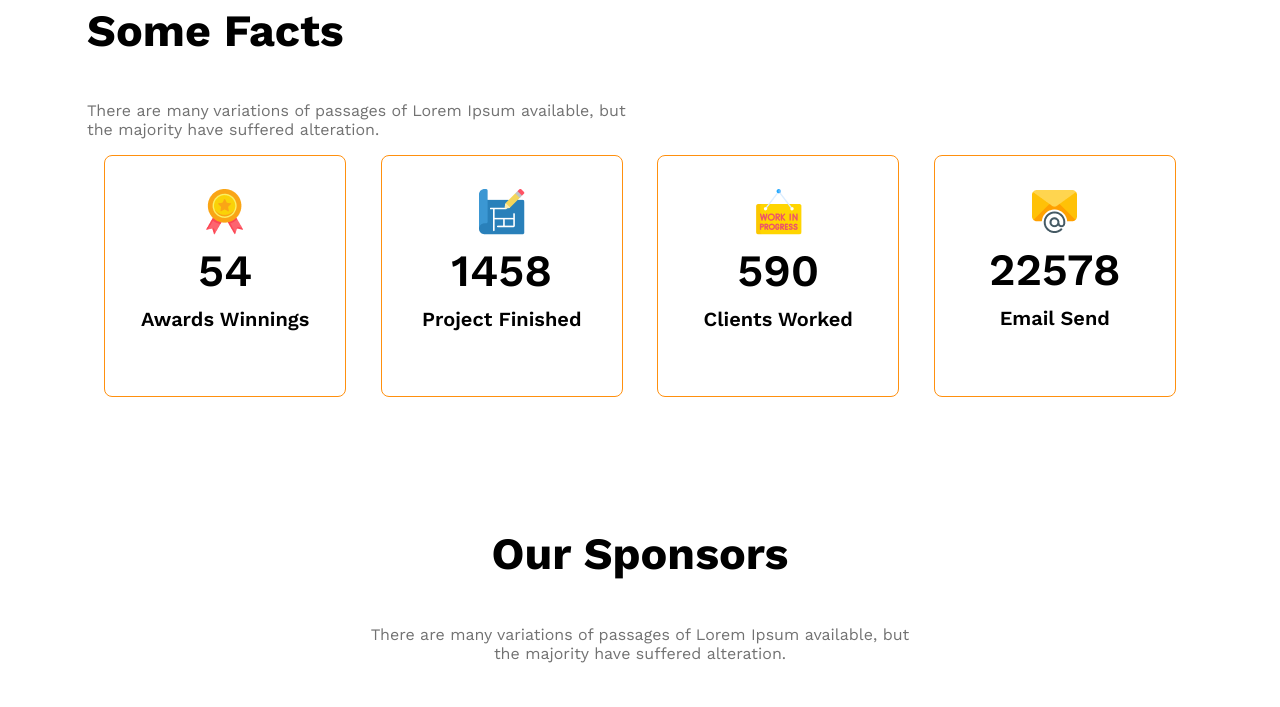
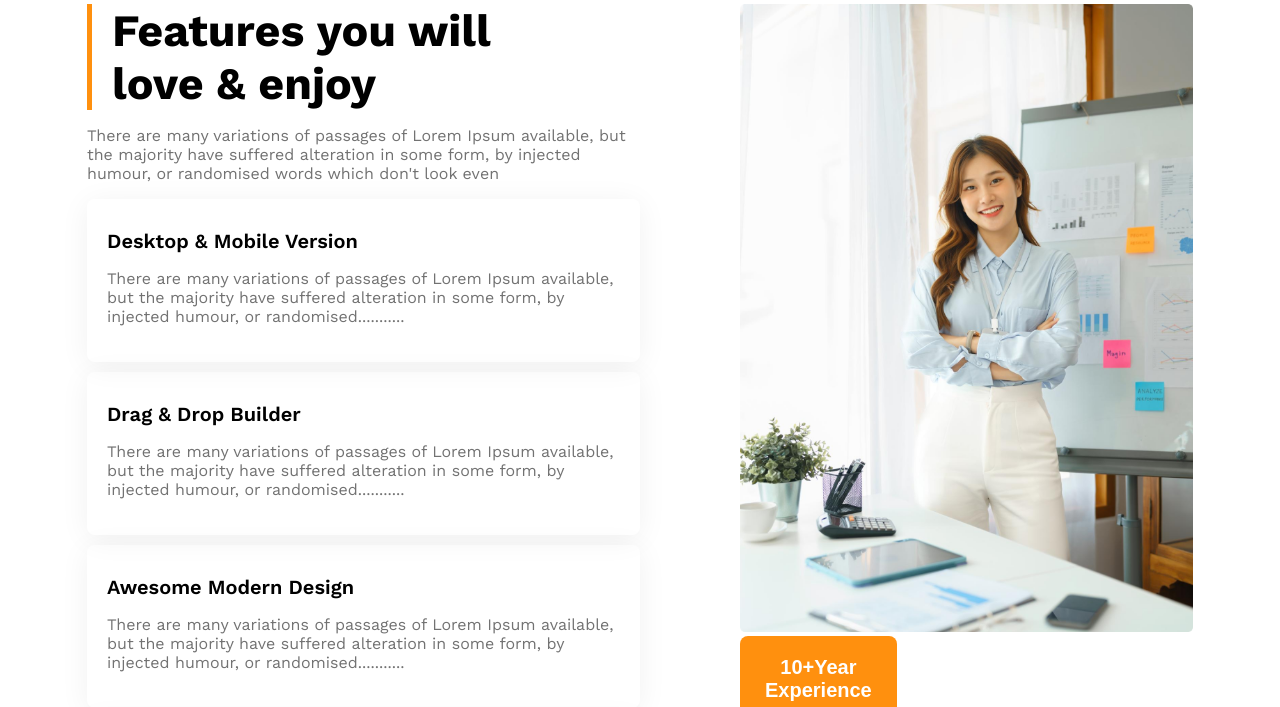
Before and after one commit to md-sh-sabbir/g3-architects-website, a plain HTML site: page index.html in a window 1280 px wide. Shown: the part 1970-2677 px from the top of the page. Drawn offline with nearby package versions, Linux system fonts and the light colour scheme.

Commit message:
added features card and images, work in progress

```diff
--- a/assests/css/style.css
+++ b/assests/css/style.css
@@ -123,7 +123,41 @@ header{
     font-weight: 500;
 }
 
+/* features section related styles */
+
+.features{
+    gap: 100px;
+}
+.feature-container{
+    max-width: 50%;
+}
+.feature-image-container{
+    max-width: 50%;
+}
+.feature-image-container img{
+    max-width: 100%;
+}
+#feature-section-title{
+    border-left: 5px solid #FF900E;
+    padding-left: 20px;
+    margin-bottom: 10px;
+    margin-top: 0;
+}
+.feature-card{
+    padding: 30px 20px 20px;
+    border-radius: 8px;
+    box-shadow: 0 4px 30px 0 rgba(0, 0, 0, 0.06);
+    margin-bottom: 10px;
+}
+.feature-card .feature-title{
+    font-weight: 600;
+    font-size: 1.25rem;
+    margin-top: 0;
+    margin-bottom: 0;
+}
+
 /* some facts related styles */
+
 .facts-container{
     display: grid;
     grid-template-columns: repeat(4, 1fr);
--- a/index.html
+++ b/index.html
@@ -41,11 +41,40 @@
             </div>
         </section>
 
-        <!-- Features will enjoy part -->
-        <section>
+        <!-- Features section part -->
+        <section class="features display-flex">
+            <div class="feature-container">
+                <h3 id="feature-section-title" class="section-title">Features you will <br> love & enjoy</h3>
+                <p class="dark-3">There are many variations of passages of Lorem Ipsum available, but the majority have suffered alteration in some form, by injected humour, or randomised words which don't look even</p>
 
+                <!-- feature card container -->
+
+                <div class="feature-card">
+                    <h4 class="feature-title">Desktop & Mobile Version</h4>
+                    <p class="dark-3">There are many variations of passages of Lorem Ipsum available, but the majority have suffered alteration in some form, by injected humour, or randomised...........</p>
+                </div>
+                <div class="feature-card">
+                    <h4 class="feature-title">Drag & Drop Builder</h4>
+                    <p class="dark-3">There are many variations of passages of Lorem Ipsum available, but the majority have suffered alteration in some form, by injected humour, or randomised...........</p>
+                </div>
+                <div class="feature-card">
+                    <h4 class="feature-title">Awesome Modern Design</h4>
+                    <p class="dark-3">There are many variations of passages of Lorem Ipsum available, but the majority have suffered alteration in some form, by injected humour, or randomised...........</p>
+                </div>
+                <div class="feature-card">
+                    <h4 class="feature-title">Super Easy to Edit</h4>
+                    <p class="dark-3">There are many variations of passages of Lorem Ipsum available, but the majority have suffered alteration in some form, by injected humour, or randomised...........</p>
+                </div>
+            </div>
+            <div class="feature-image-container">
+                <img src="assests/images/architect.png" alt="">
+                <button id="experience-badge" class="btn-primary">
+                    <span id="experience-year">10+Year</span>
+                    <br>
+                    <span>Experience</span>
+                </button>
+            </div>
         </section>
-
         <!-- Some facts -->
         <section class="some-facts">
             <h3 class="section-title">Some Facts</h3>
```
